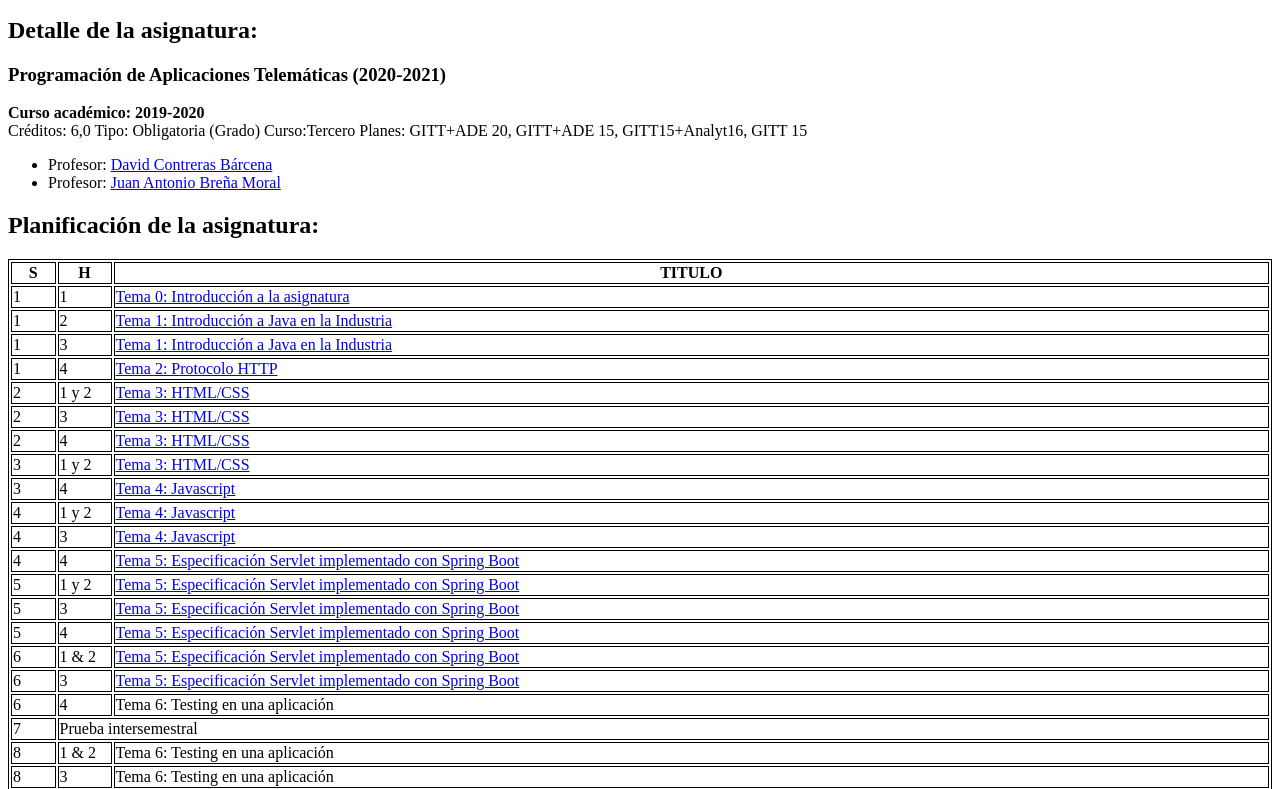
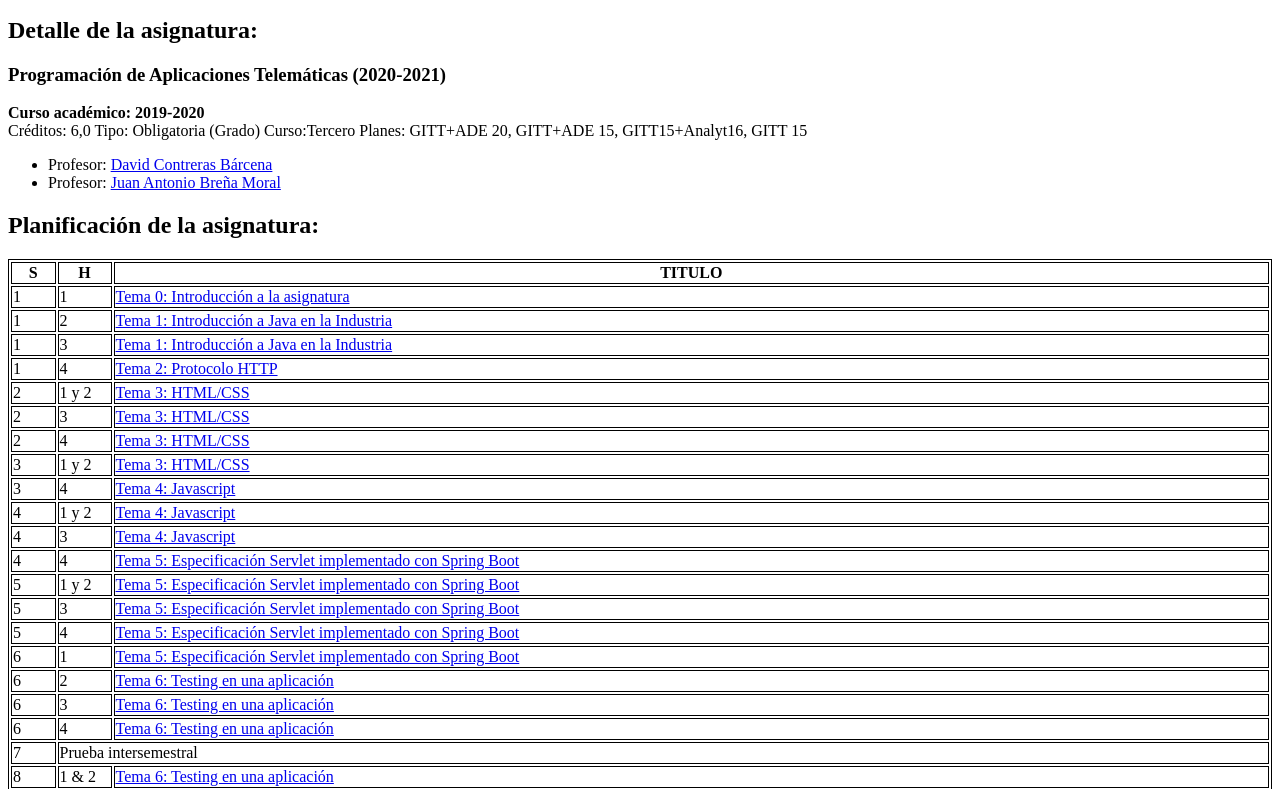
Before and after one commit to gitt-3-pat/gitt-3-pat.github.io, a plain HTML site: page index.html in a window 1280 px wide. Shown: the part 163-952 px from the top of the page. Drawn offline with Linux system fonts and the light colour scheme.

Commit message:
Enabling Tema 6

```diff
--- a/index.html
+++ b/index.html
@@ -205,18 +205,23 @@ table, th, td {
                                                     </tr>
                                                     <tr>
                                                         <td>6</td>
-                                                        <td>1 & 2</td>
+                                                        <td>1</td>
                                                         <td><a href="https://gitt-3-pat.github.io/documentacion/tema-5/" target="_blank">Tema 5: Especificación Servlet implementado con Spring Boot</a></td>
                                                     </tr>
                                                     <tr>
                                                         <td>6</td>
+                                                        <td>2</td>
+                                                        <td><a href="https://gitt-3-pat.github.io/documentacion/tema-6/" target="_blank">Tema 6: Testing en una aplicación</a></td>
+                                                    </tr>
+                                                    <tr>
+                                                        <td>6</td>
                                                         <td>3</td>
-                                                        <td><a href="https://gitt-3-pat.github.io/documentacion/tema-5/" target="_blank">Tema 5: Especificación Servlet implementado con Spring Boot</a></td>
+                                                        <td><a href="https://gitt-3-pat.github.io/documentacion/tema-6/" target="_blank">Tema 6: Testing en una aplicación</a></td>
                                                     </tr>
                                                     <tr>
                                                         <td>6</td>
                                                         <td>4</td>
-                                                        <td>Tema 6: Testing en una aplicación</td>
+                                                        <td><a href="https://gitt-3-pat.github.io/documentacion/tema-6/" target="_blank">Tema 6: Testing en una aplicación</a></td>
                                                     </tr>
                                                     <tr>
                                                         <td>7</td>
@@ -225,12 +230,12 @@ table, th, td {
                                                     <tr>
                                                         <td>8</td>
                                                         <td>1 & 2</td>
-                                                        <td>Tema 6: Testing en una aplicación</td>
+                                                        <td><a href="https://gitt-3-pat.github.io/documentacion/tema-6/" target="_blank">Tema 6: Testing en una aplicación</a></td>
                                                     </tr>
                                                     <tr>
                                                         <td>8</td>
                                                         <td>3</td>
-                                                        <td>Tema 6: Testing en una aplicación</td>
+                                                        <td><a href="https://gitt-3-pat.github.io/documentacion/tema-6/" target="_blank">Tema 6: Testing en una aplicación</a></td>
                                                     </tr>
                                                     <tr>
                                                         <td>8</td>
```
